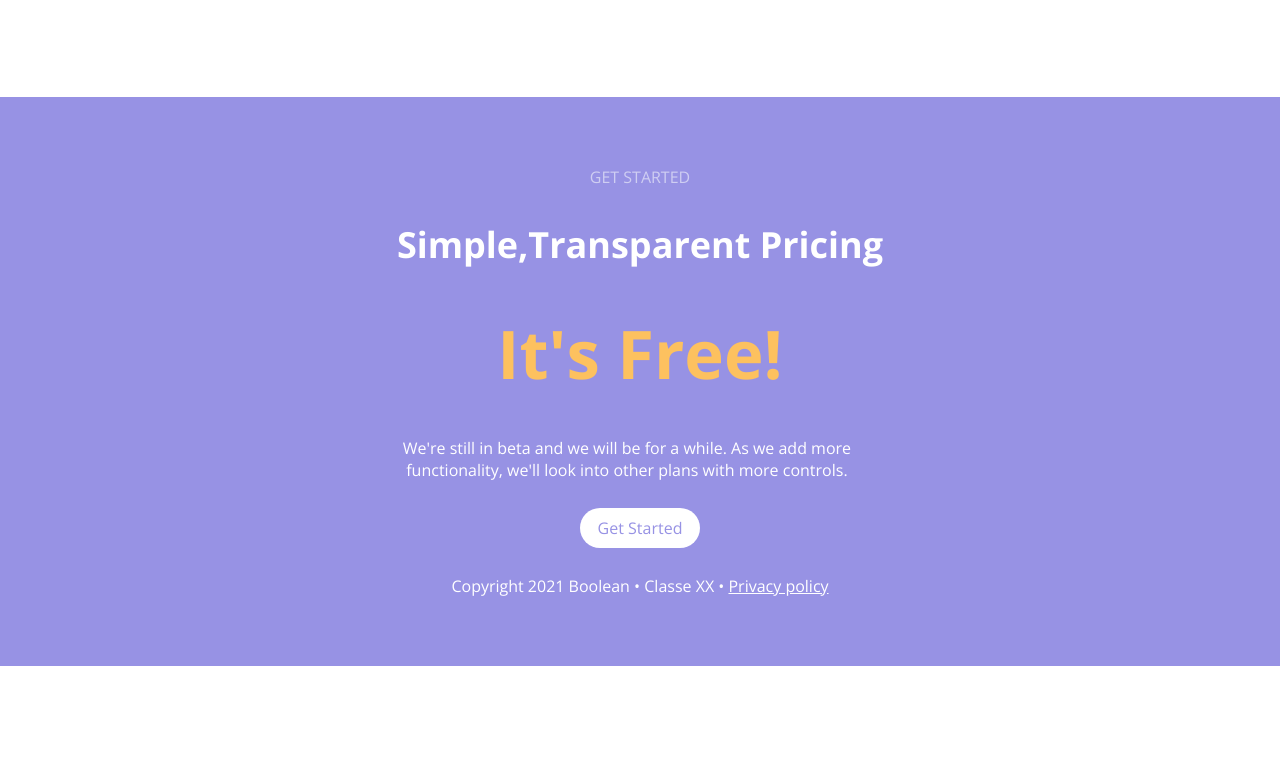
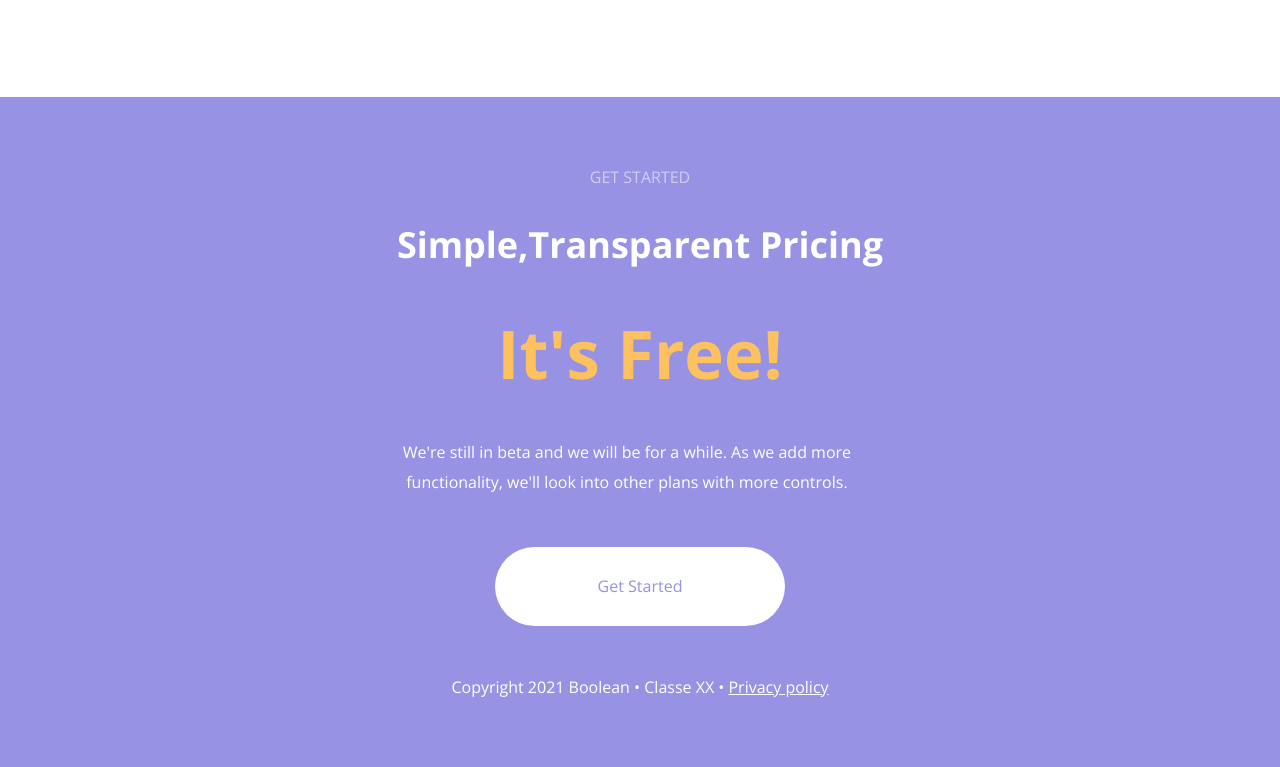
Before and after one commit to ChmielewskiGianpiero/htmlcss-responsive-layout, a plain HTML site: page index.html in a window 1280 px wide. Shown: the part 4607-5374 px from the top of the page. Before the commit the page ends 5273 px from the top, so only its background shows below. Drawn offline with nearby package versions, Linux system fonts and the light colour scheme.

Commit message:
ADD - free-section mobile, tablet

```diff
--- a/css/responsive.css
+++ b/css/responsive.css
@@ -154,7 +154,7 @@
 }
 
 
-/* about-us-section */
+/* about-us-section responsive */
 
 @media (max-width: 597.98px) {
     .container-medium{
@@ -182,3 +182,14 @@
         width: 215px;
     }
 }
+
+
+/* free-section responsive */
+
+
+@media (max-width: 597.98px) {
+    .container-extra-small{
+        max-width: 420px;
+ }
+
+}
--- a/css/style.css
+++ b/css/style.css
@@ -466,7 +466,7 @@ a {
     color: var(--light);
 }
 
-.free-section .button{
+.free-section .button-started{
     color: var(--purple);
     background-color: var(--light)
 }
@@ -475,6 +475,13 @@ a {
     font-weight: 100;
     color: var(--light-purple);
     padding: 69px 0px 32px 0px;
+}
+
+.button-started{
+    line-height: 79px;
+    text-align: center;
+    border-radius: 40px;
+    width: 290px;
 }
 
 .pricing {
@@ -493,10 +500,11 @@ a {
 
 .free-section-text{
     max-width: 460px;
+    line-height: 30px;
 }
 
 .free-section-text, .free-section-button{
-    padding-bottom: 27px;
+    padding-bottom: 50px;
 }
 
 .copyright{
--- a/index.html
+++ b/index.html
@@ -329,7 +329,7 @@
                         <li class="free">It's Free!</li>
                         <li class="free-section-text">We're still in beta and we will be for a while. As we add more functionality, we'll look into other plans with more controls.</li>
                         <li class="free-section-button">
-                            <a class="button" href="#">Get Started</a>
+                            <a class="button-started" href="#">Get Started</a>
                         </li>
                         <li class="copyright">
                             Copyright 2021 Boolean &bull; Classe XX &bull;
```
